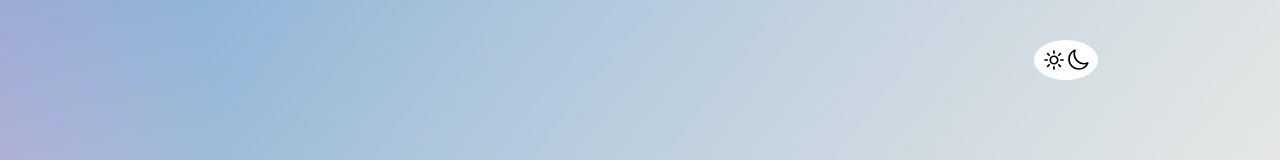
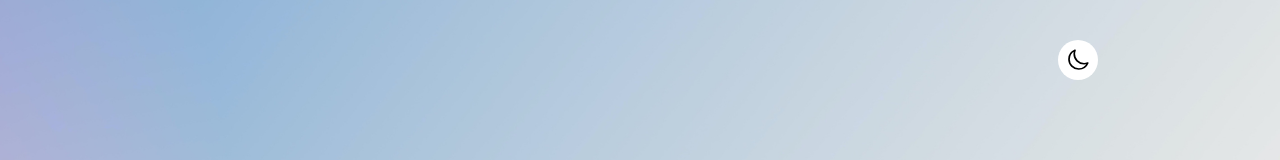
Before and after one commit to antonio-fmartins/DevAntonioMartins, a Next.js app: page /resume in a window 1280 px wide. Shown: the top 160 px of the page. Built offline with nearby package versions, Linux system fonts and the light colour scheme.

Commit message:
fix dark mode problem and update cv

```diff
--- a/app/ThemeSwitcher.jsx
+++ b/app/ThemeSwitcher.jsx
@@ -4,10 +4,11 @@ import { useState, useEffect } from "react";
 
 const ThemeSwitcher = () => {
   const [mounted, setMounted] = useState(false);
-  const { theme, setTheme } = useTheme();
+  const {theme, setTheme } = useTheme();
+
 
   useEffect(() => {
-    setMounted(true);
+    setMounted(true)
   }, []);
 
   if (!mounted) {
@@ -20,7 +21,7 @@ const ThemeSwitcher = () => {
       >
         <span className="p-2 flex rounded-[50%] items-center text-black hover:text-white cursor-pointer">
           <svg xmlns="http://www.w3.org/2000/svg" fill="white" viewBox="0 0 24 24" stroke-width="1.7" stroke="currentColor"
-          class={`w-6 h-6 ${theme === "light" ? "hidden" : ""}`}><path stroke-linecap="round" stroke-linejoin="round" d="M12 3v2.25m6.364.386l-1.591 1.591M21 12h-2.25m-.386 6.364l-1.591-1.591M12 18.75V21m-4.773-4.227l-1.591 1.591M5.25 12H3m4.227-4.773L5.636 5.636M15.75 12a3.75 3.75 0 11-7.5 0 3.75 3.75 0 017.5 0z" /></svg>
+          class={`w-6 h-6 hidden dark:block`}><path stroke-linecap="round" stroke-linejoin="round" d="M12 3v2.25m6.364.386l-1.591 1.591M21 12h-2.25m-.386 6.364l-1.591-1.591M12 18.75V21m-4.773-4.227l-1.591 1.591M5.25 12H3m4.227-4.773L5.636 5.636M15.75 12a3.75 3.75 0 11-7.5 0 3.75 3.75 0 017.5 0z" /></svg>
           <svg xmlns="http://www.w3.org/2000/svg" fill="none" viewBox="0 0 24 24" stroke-width="1.7" stroke="currentColor"
           class="w-6 h-6 dark:hidden"><path stroke-linecap="round" stroke-linejoin="round" d="M21.752 15.002A9.718 9.718 0 0118 15.75c-5.385 0-9.75-4.365-9.75-9.75 0-1.33.266-2.597.748-3.752A9.753 9.753 0 003 11.25C3 16.635 7.365 21 12.75 21a9.753 9.753 0 009.002-5.998z" /></svg>
         </span>
--- a/app/layout.js
+++ b/app/layout.js
@@ -14,7 +14,7 @@ export const metadata = {
 
 export default function RootLayout({ children }) {
   return (
-    <html lang="en">
+    <html lang="en" suppressHydrationWarning>
       <body >
         <Providers>
           <AppContextProvider>
--- a/app/providers.jsx
+++ b/app/providers.jsx
@@ -1,9 +1,10 @@
 "use client"
-import { ThemeProvider } from "next-themes"
+import { ThemeProvider} from "next-themes"
 import { useState, useEffect } from "react";
 
 export default function Providers ({children}){
     const [mounted, setMounted] = useState(false)
+
 
     useEffect(()=>{
         setMounted(true)
--- a/app/resume/page.jsx
+++ b/app/resume/page.jsx
@@ -40,7 +40,7 @@ const Resume = () => {
     <div className="absolute top-[63px] lg:static w-full bg-white mb-4 rounded-b-xl lg:rounded-xl dark:bg-[#111111]">
       <div className=" p-4 lg:px-10 pt-10 pb-5" data-aos="fade" data-aos-duration="1200">
         <h2 className="after-effect after:left-44">Resume</h2>
-        <ul  className="flex justify-end gap-7 my-10" >
+        <ul  className="flex justify-end gap-3 lg:gap-7 my-10" >
           <li className="filterbtn" style={{color: getTextColor('All')}} onClick={() => handleCategory("All")}>All</li>
           <li className="filterbtn" style={{color: getTextColor('Programming')}} onClick={() => handleCategory("Programming")}>Programming</li>
           <li className="filterbtn" style={{color: getTextColor('Management')}} onClick={() => handleCategory("Management")}>Management</li>
--- a/app/works/(data)/dataSlide.js
+++ b/app/works/(data)/dataSlide.js
@@ -5,7 +5,7 @@ export const dataSlide = [
       desc:"A project I'm proud of, clean code and 100% of my audit. My portfolio shows my current knowledge of the different features in the react library and Next.js framework. In my GitHub repository you can see the entire code and evaluate my knowledge. ",
       skills:"HTLM5, CSS3, JavaScript, React.js, Next.js, Tailwind",
       img:"/myPortfolioProject.png",
-      url:"",
+      url:"https://github.com/antonio-fmartins/DevAntonioMartins",
     },
     {
       id:2,
```
Also changed, not shown: 1 other file (tests, documents, lock files or other folders).
